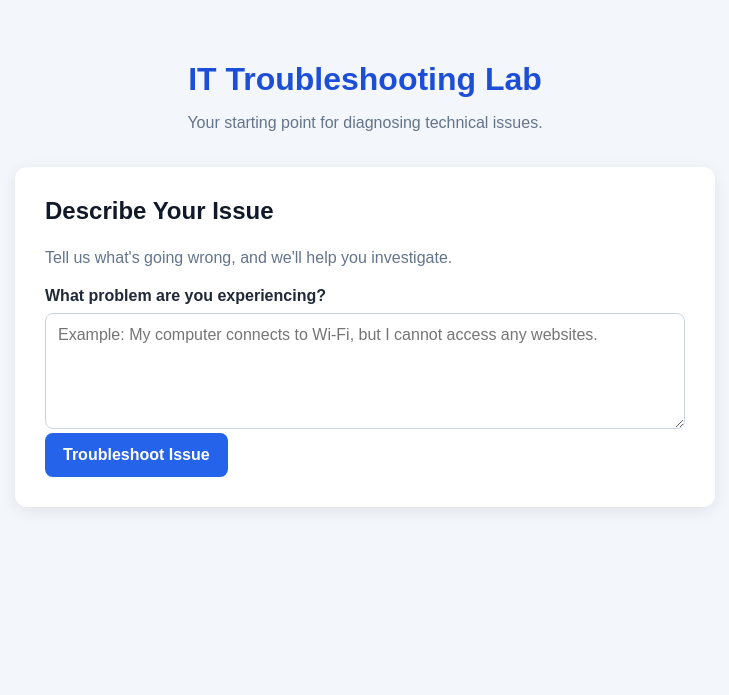
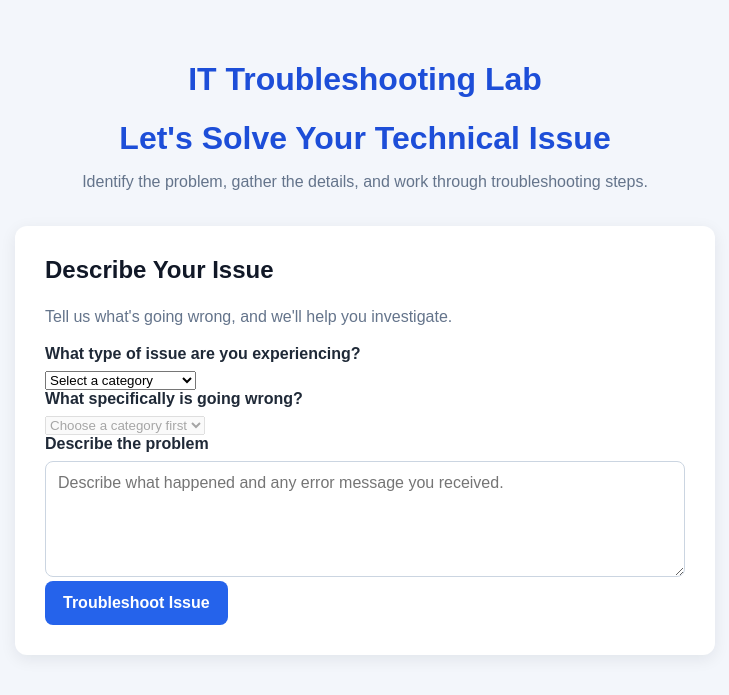
Before and after one commit to ChrisThatGamer1/it-troubleshooting-lab, a Flask app: page / in a window 1280 px wide. Shown: the top 695 px of the page, without its empty margins (275-1004 px from the left). Run offline with Flask 3, Linux system fonts and the light colour scheme.

Commit message:
WIP: add issue categories and dropdowns

```diff
--- /dev/null
+++ b/static/script.js
@@ -0,0 +1,19 @@
+// Add the default promt.
+const placeholder = document.createElement("option");
+placeholder.value ="";
+placeholder.textContent = options.length
+    ? "Select a specific issue"
+    : "Choose a category first";
+
+issueTypeSelect.appendChild(placeholder);
+
+// Add issues for the selected category.
+options.forEach(function (optionData) {
+    const option = document.createElement("option");
+    option.value = optionData[0];
+    option.textContext = optionData[1];
+
+
+    issueTypeSelect.appendChild(option);
+
+});
--- a/templates/index.html
+++ b/templates/index.html
@@ -11,7 +11,8 @@
  <body>
    <header>
       <h1>IT Troubleshooting Lab</h1>
-      <p>Your starting point for diagnosing technical issues.</p>
+      <h1>Let's Solve Your Technical Issue</h1>
+      <p>Identify the problem, gather the details, and work through troubleshooting steps.</p>
    </header>
 
    <main>
@@ -20,13 +21,32 @@
          <p>Tell us what's going wrong, and we'll help you investigate.</p>
 
          <form method="post">
-            <label for="issue">What problem are you experiencing?</label>
+            <label for="category">What type of issue are you experiencing?</label>
+            <select id="category" name="category" required>
+               <option value="">Select a category</option>
+               <option value="network">Network / Wi-Fi</option>
+               <option value="vpn">VPN</option>
+               <option value="api">API</option>
+               <option value="gaming">Gaming / Console</option>
+               <option value="account">Login / Account</option>
+               <option value="hardware">Hardware</option>
+               <option value="software">Application / Software</option>
+               <option value="other">Other</option>
+            </select>
 
+            <label for="issue_type">What specifically is going wrong?</label>
+            <select id="issue_type" name="issue_type" required disabled>
+               <option value="">Choose a category first</option>
+            </select>
+
+
+            <label for="issue">Describe the problem</label>
             <textarea
                id="issue"
                name="issue"
                rows="5"
-               placeholder="Example: My computer connects to Wi-Fi, but I cannot access any websites."
+               placeholder="Describe what happened and any error message you received."
+               required
             ></textarea>
 
             <button type="submit">Troubleshoot Issue</button>
@@ -41,5 +61,8 @@
          {% endif %}
       </section>
    </main>
+
+   <script src="{{ url_for('static', filename='script.js') }}" defer></script>
+
  </body>
  </html>
```
